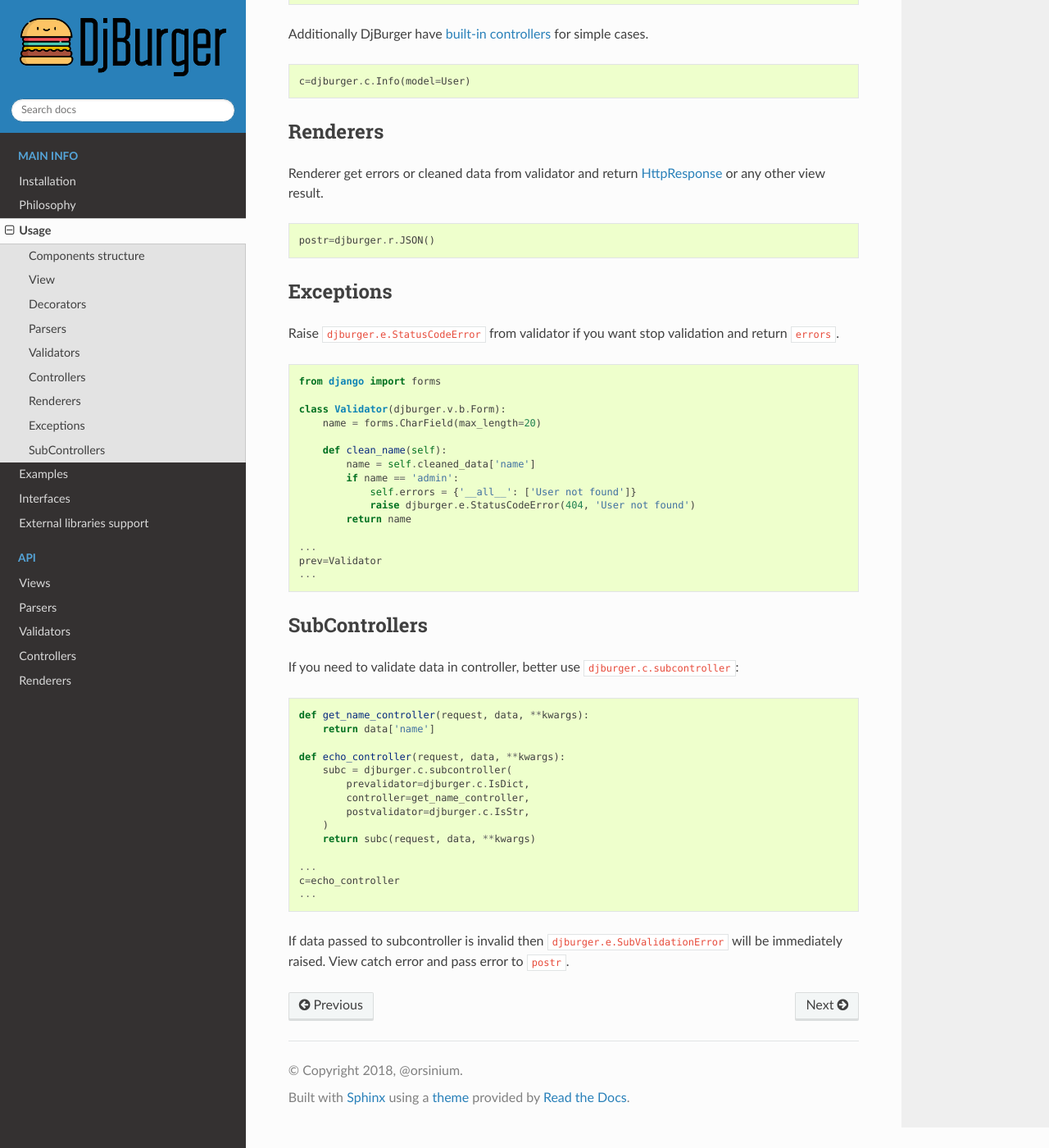
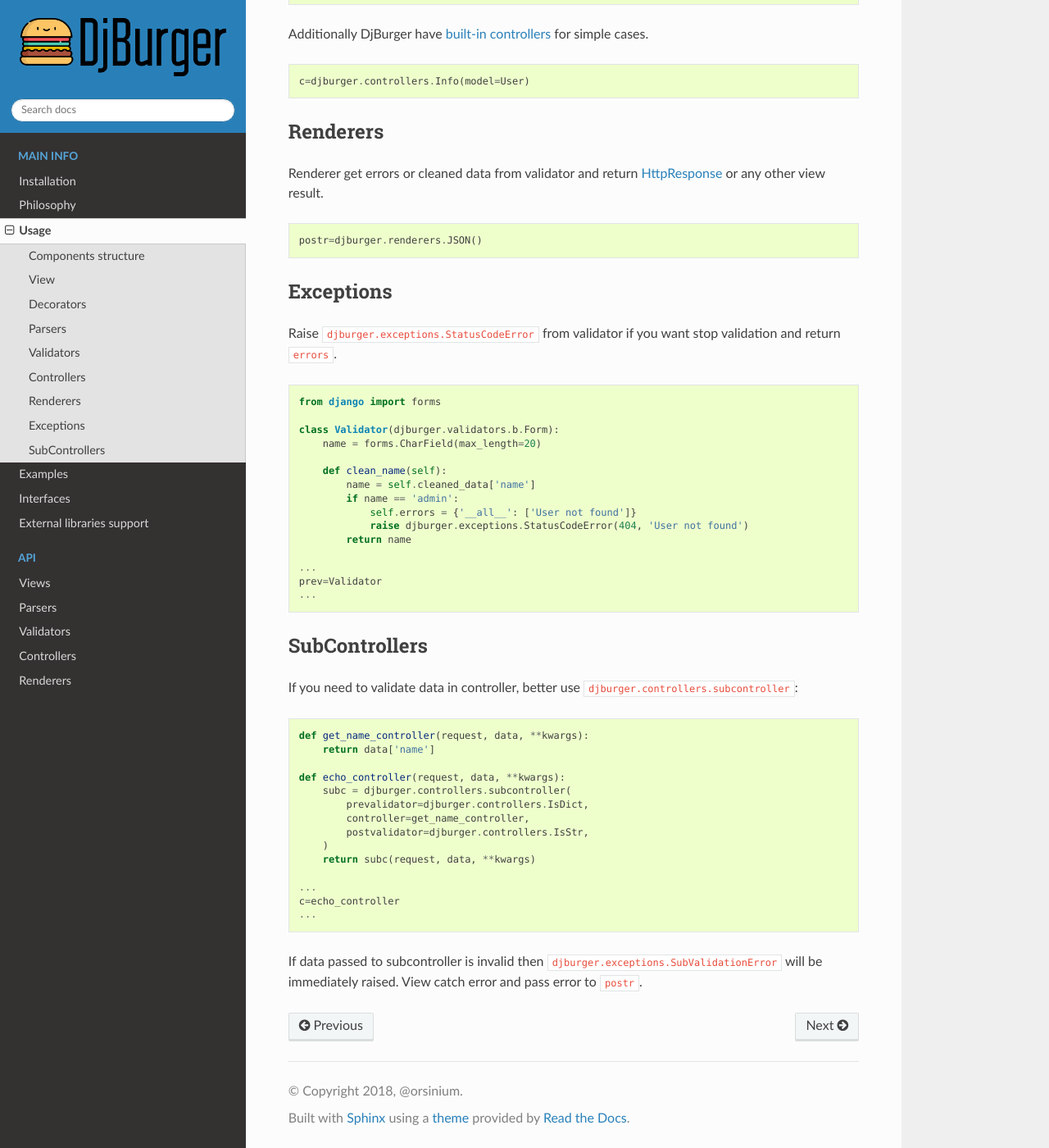
Before and after one commit to orsinium-archive/djburger, a Sphinx documentation site: the page built from wiki/source/usage.md, in a window 1280 px wide and 1400 px high, scrolled down 3035 px. Shown: the whole window at 82% size. Built offline with Sphinx 7.4.7 and the Read the Docs theme 2.0.0, drawn with Linux system fonts in a browser that asks for light colours; some of the changed text lies outside the part shown.

Commit message:
replace aliases for modules

````diff
--- a/wiki/source/usage.md
+++ b/wiki/source/usage.md
@@ -8,9 +8,9 @@ DjBurger modules:
 
 + `djburger.p`. Parsers. Can be used as `p`.
 + `djburger.v`. Validators. Can be used as `prev` and `postv`.
-  + `djburger.v.b`. Validators that can be used as **base** class for your own validators.
-  + `djburger.v.c`. Validators that can be used as **constructors** for simple validators.
-  + `djburger.v.w`. Validators that can be used as **wrappers** for external validators.
+  + `djburger.validators.b`. Validators that can be used as **base** class for your own validators.
+  + `djburger.validators.c`. Validators that can be used as **constructors** for simple validators.
+  + `djburger.validators.w`. Validators that can be used as **wrappers** for external validators.
 + `djburger.c`. Controllers. Can be used as `c`.
 + `djburger.r`. Renderers. Can be used as `prer`, `postr` and `r`.
 + `djburger.e`. Exceptions.
@@ -42,9 +42,9 @@ class ExampleView(djburger.ViewBase):
     rules = {
         'get': djburger.rule(
             controller=lambda request, data, **kwargs: 'Hello, World!',
-            postvalidator=djburger.v.c.IsStr,
-            postrenderer=djburger.r.Exception(),
-            renderer=djburger.r.Template(template_name='index.html'),
+            postvalidator=djburger.validators.c.IsStr,
+            postrenderer=djburger.renderers.Exception(),
+            renderer=djburger.renderers.Template(template_name='index.html'),
         ),
     }
 ```
@@ -84,7 +84,7 @@ Validators get data and validate it. They have Django Forms-like interface. See
 ```python
 from django import forms
 
-class Validator(djburger.v.b.Form):
+class Validator(djburger.validators.b.Form):
     name = forms.CharField(max_length=20)
 
 ...
@@ -101,7 +101,7 @@ class DjangoValidator(forms.Form):
     name = forms.CharField(max_length=20)
 
 ...
-prev=djburger.v.w.Form(DjangoValidator)
+prev=djburger.validators.w.Form(DjangoValidator)
 ...
 ```
 
@@ -109,15 +109,15 @@ And [constructors](validators.html#module-djburger.validators.constructors) for
 
 
 ```python
-prev=djburger.v.c.IsDict
+prev=djburger.validators.c.IsDict
 ```
 
 
 How to choose validator type:
 
-1. `djburger.v.c` -- for one-line simple validation.
-1. `djburger.v.w` -- for using validators which also used into non-DjBurger components.
-1. `djburger.v.b` -- for any other cases.
+1. `djburger.validators.c` -- for one-line simple validation.
+1. `djburger.validators.w` -- for using validators which also used into non-DjBurger components.
+1. `djburger.validators.b` -- for any other cases.
 
 
 ## Controllers
@@ -136,7 +136,7 @@ c=echo_controller
 Additionally DjBurger have [built-in controllers](controllers.html) for simple cases.
 
 ```python
-c=djburger.c.Info(model=User)
+c=djburger.controllers.Info(model=User)
 ```
 
 
@@ -145,25 +145,25 @@ c=djburger.c.Info(model=User)
 Renderer get errors or cleaned data from validator and return [HttpResponse](https://docs.djangoproject.com/en/2.0/ref/request-response/#httpresponse-objects) or any other view result.
 
 ```python
-postr=djburger.r.JSON()
+postr=djburger.renderers.JSON()
 ```
 
 
 ## Exceptions
 
-Raise `djburger.e.StatusCodeError` from validator if you want stop validation and return `errors`.
+Raise `djburger.exceptions.StatusCodeError` from validator if you want stop validation and return `errors`.
 
 ```python
 from django import forms
 
-class Validator(djburger.v.b.Form):
+class Validator(djburger.validators.b.Form):
     name = forms.CharField(max_length=20)
 
     def clean_name(self):
         name = self.cleaned_data['name']
         if name == 'admin':
             self.errors = {'__all__': ['User not found']}
-            raise djburger.e.StatusCodeError(404, 'User not found')
+            raise djburger.exceptions.StatusCodeError(404, 'User not found')
         return name
 
 ...
@@ -174,17 +174,17 @@ prev=Validator
 
 ## SubControllers
 
-If you need to validate data in controller, better use `djburger.c.subcontroller`:
+If you need to validate data in controller, better use `djburger.controllers.subcontroller`:
 
 ```python
 def get_name_controller(request, data, **kwargs):
     return data['name']
 
 def echo_controller(request, data, **kwargs):
-    subc = djburger.c.subcontroller(
-        prevalidator=djburger.c.IsDict,
+    subc = djburger.controllers.subcontroller(
+        prevalidator=djburger.controllers.IsDict,
         controller=get_name_controller,
-        postvalidator=djburger.c.IsStr,
+        postvalidator=djburger.controllers.IsStr,
     )
     return subc(request, data, **kwargs)
 
@@ -193,4 +193,4 @@ c=echo_controller
 ...
 ```
 
-If data passed to subcontroller is invalid then `djburger.e.SubValidationError` will be immediately raised. View catch error and pass error to `postr`.
+If data passed to subcontroller is invalid then `djburger.exceptions.SubValidationError` will be immediately raised. View catch error and pass error to `postr`.
````
Also changed, not shown: wiki/source/examples.md (+12 -12 lines), wiki/source/external.md (+10 -10 lines), 14 other files.
